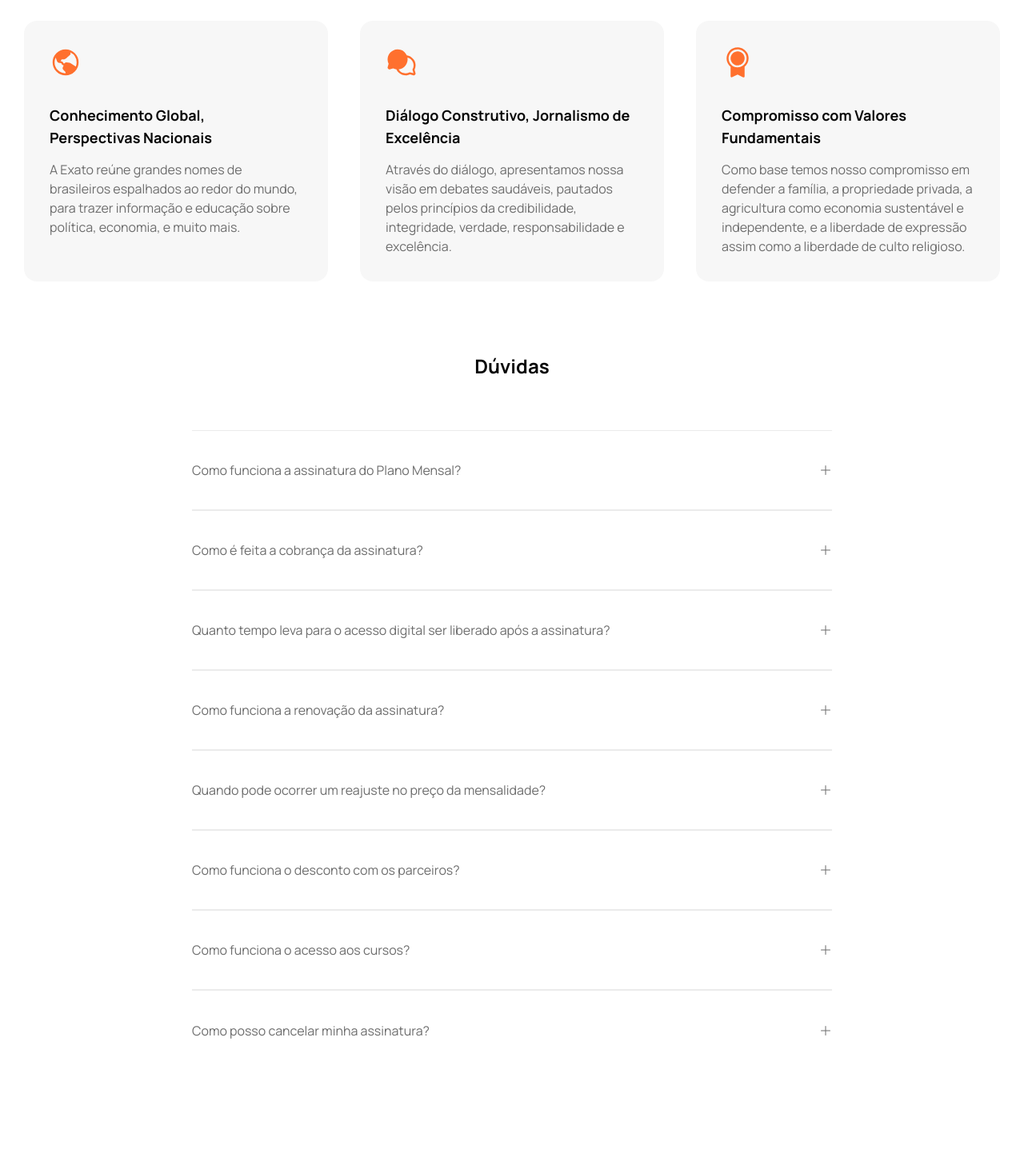
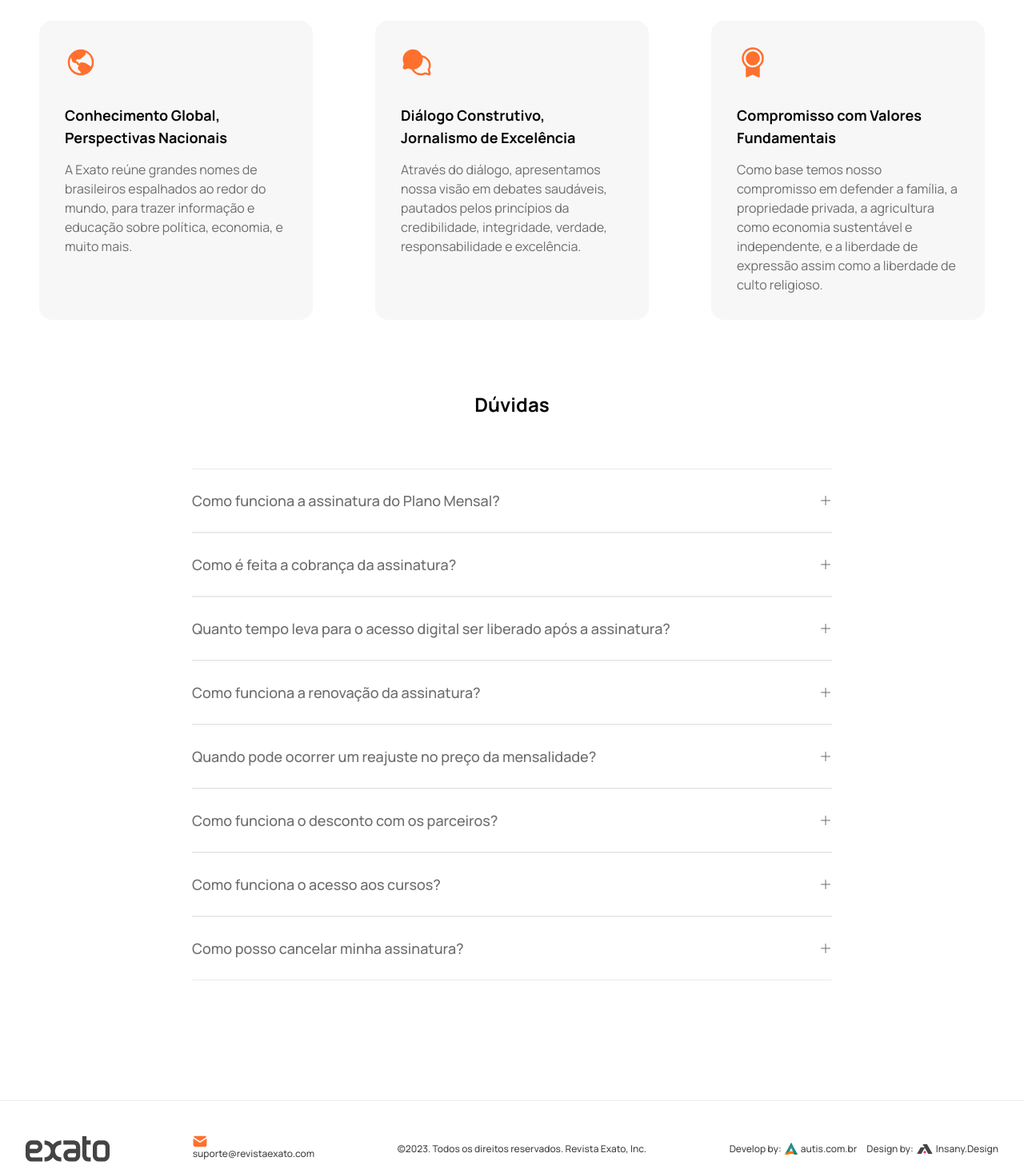
Before and after one commit to gabriel-roux/revista-exato, a Next.js app: page /planos in a window 1280 px wide. Shown: the part 1330-2797 px from the top of the page at 80% size. Built offline with nearby package versions, Linux system fonts and the light colour scheme.

Commit message:
finished subscriptions responsive page

```diff
--- a/src/app/n/[slug]/page.tsx
+++ b/src/app/n/[slug]/page.tsx
@@ -110,7 +110,7 @@ export default function SlugPage() {
         </div>
       </section>
 
-      <div className="w-full h-[312px] md:h-[612px] bg-gray-100 mt-7"></div>
+      <div className="w-full max-w-[98%] mx-auto h-[312px] md:h-[612px] bg-gray-100 mt-7"></div>
 
       <section className="overflow-hidden w-full md:max-w-[1215px] mx-auto mt-2 px-4 md:p-0">
         <div className="w-full flex justify-between items-center mt-4">
--- a/src/app/planos/page.tsx
+++ b/src/app/planos/page.tsx
@@ -5,24 +5,25 @@ import GlobeHemisphereWest from '@/components/icons/world'
 import ChatCircles from '@/components/icons/chat-circles'
 import Medal from '@/components/icons/medal'
 import Plus from '@/components/icons/plus'
+import DuvidaComponent from '@/components/duvidas'
 
 export default function Planos() {
   return (
     <main>
-      <section className="w-full h-[1008px] bg-gray-700 py-20 flex items-center justify-start flex-col gap-20">
+      <section className="w-full md:h-[1008px] bg-gray-700 py-20 flex items-center justify-start flex-col gap-20">
         <div className="flex flex-col gap-[14px] items-center">
-          <h1 className="text-2xl text-black font-bold text-center">
+          <h1 className="text-xl md:text-2xl text-black font-bold text-center">
             Una-se a nós para uma jornada de descoberta, informação e inclusão.
           </h1>
 
-          <p className="text-base text-gray-200 text-center max-w-[660px]">
+          <p className="text-sm md:text-base text-gray-200 text-center max-w-[660px]">
             Ao assinar a Revista EXATO, você terá acesso a conteúdo relevante e
             acessível, projetado para proporcionar uma experiência de leitura
             agradável e informativa.
           </p>
         </div>
 
-        <div className="grid grid-cols-4 gap-4 max-w-[1220px] mx-auto">
+        <div className="grid grid-cols-1 md:grid-cols-4 gap-12 md:gap-4 max-w-[1220px] mx-auto">
           <div className="w-[295px] h-[610px] bg-[#fff] rounded-lg flex flex-col gap-8 py-8">
             <div className="flex flex-col gap-1 px-8">
               <h2 className="text-lg text-black font-bold text-left">
@@ -93,13 +94,14 @@ export default function Planos() {
               </p>
             </div>
 
-            <div className="flex items-center gap-2 px-8">
+            <div className="flex items-center gap-2 px-8 relative">
+              <p className="absolute text-gray-100 line-through -top-[14px]">
+                De $23.31
+              </p>
               <p className="font-semibold text-gray-100 font-manrope text-base">
                 $
               </p>
-
               <h2 className="text-orange-200 text-[44px] font-bold">22.20</h2>
-
               <p className="text-gray-100 font-manrope text-xs font-medium">
                 /Por mês
               </p>
@@ -158,7 +160,10 @@ export default function Planos() {
                 </p>
               </div>
 
-              <div className="flex items-center gap-2 px-8">
+              <div className="flex items-center gap-2 px-8 relative">
+                <p className="absolute text-gray-100 line-through -top-[14px]">
+                  De $46.31
+                </p>
                 <p className="font-semibold text-gray-100 font-manrope text-base">
                   $
                 </p>
@@ -265,18 +270,18 @@ export default function Planos() {
 
       <section className="w-full mt-[90px] flex flex-col gap-16">
         <div className="flex flex-col gap-[14px] items-center">
-          <h2 className="text-2xl text-black font-bold text-center">
+          <h2 className="text-xl md:text-2xl text-black font-bold text-center">
             Por que assinar a Exato?
           </h2>
 
-          <p className="text-base text-gray-200 text-center max-w-[550px]">
+          <p className="text-sm md:text-base text-gray-200 text-center max-w-[550px]">
             Descubra um mundo de informações precisas e análises aprofundadas{' '}
             <b>Torne-se um assinante da Exato hoje mesmo!</b>
           </p>
         </div>
 
-        <div className="grid grid-cols-3 gap-10 max-w-[1220px] mx-auto">
-          <div className="p-8 bg-gray-700 flex flex-col gap-8 rounded-2xl">
+        <div className="grid grid-cols-1 md:grid-cols-3 gap-10 md:max-w-[1220px] mx-auto">
+          <div className="p-8 bg-gray-700 flex flex-col gap-8 rounded-2xl max-w-[90%] mx-auto">
             <GlobeHemisphereWest
               className="text-orange-200"
               size={40}
@@ -296,7 +301,7 @@ export default function Planos() {
               </p>
             </div>
           </div>
-          <div className="p-8 bg-gray-700 flex flex-col gap-8 rounded-2xl">
+          <div className="p-8 bg-gray-700 flex flex-col gap-8 rounded-2xl max-w-[90%] mx-auto">
             <ChatCircles className="fill-orange-200" />
 
             <div className="flex flex-col gap-[14px] items-start">
@@ -311,7 +316,7 @@ export default function Planos() {
               </p>
             </div>
           </div>
-          <div className="p-8 bg-gray-700 flex flex-col gap-8 rounded-2xl">
+          <div className="p-8 bg-gray-700 flex flex-col gap-8 rounded-2xl max-w-[90%] mx-auto">
             <Medal className="fill-orange-200" />
 
             <div className="flex flex-col gap-[14px] items-start">
@@ -333,64 +338,25 @@ export default function Planos() {
       <section className="w-full mt-[90px] mb-[150px] flex flex-col gap-16">
         <h2 className="text-2xl text-black font-bold text-center">Dúvidas</h2>
 
-        <div className="max-w-[800px] w-full mx-auto">
-          <div className="w-full h-[100px] flex justify-between items-center border-y border-gray-500 cursor-pointer">
-            <p className="text-base text-gray-200 text-left">
-              Como funciona a assinatura do Plano Mensal?
-            </p>
+        <div className="md:max-w-[800px] max-w-[90%] w-full mx-auto">
+          <DuvidaComponent title="Como funciona a assinatura do Plano Mensal?" />
 
-            <Plus className="text-gray-200" size={16} />
-          </div>
-          <div className="w-full h-[100px] flex justify-between items-center border-y border-gray-500 cursor-pointer">
-            <p className="text-base text-gray-200 text-left">
-              Como é feita a cobrança da assinatura?
-            </p>
+          <DuvidaComponent title="Como é feita a cobrança da assinatura?" />
 
-            <Plus className="text-gray-200" size={16} />
-          </div>
-          <div className="w-full h-[100px] flex justify-between items-center border-y border-gray-500 cursor-pointer">
-            <p className="text-base text-gray-200 text-left">
-              Quanto tempo leva para o acesso digital ser liberado após a
-              assinatura?
-            </p>
+          <DuvidaComponent
+            title="Quanto tempo leva para o acesso digital ser liberado após a
+              assinatura?"
+          />
 
-            <Plus className="text-gray-200" size={16} />
-          </div>
-          <div className="w-full h-[100px] flex justify-between items-center border-y border-gray-500 cursor-pointer">
-            <p className="text-base text-gray-200 text-left">
-              Como funciona a renovação da assinatura?
-            </p>
+          <DuvidaComponent title="Como funciona a renovação da assinatura?" />
 
-            <Plus className="text-gray-200" size={16} />
-          </div>
-          <div className="w-full h-[100px] flex justify-between items-center border-y border-gray-500 cursor-pointer">
-            <p className="text-base text-gray-200 text-left">
-              Quando pode ocorrer um reajuste no preço da mensalidade?
-            </p>
+          <DuvidaComponent title="Quando pode ocorrer um reajuste no preço da mensalidade?" />
 
-            <Plus className="text-gray-200" size={16} />
-          </div>
-          <div className="w-full h-[100px] flex justify-between items-center border-y border-gray-500 cursor-pointer">
-            <p className="text-base text-gray-200 text-left">
-              Como funciona o desconto com os parceiros?
-            </p>
+          <DuvidaComponent title="Como funciona o desconto com os parceiros?" />
 
-            <Plus className="text-gray-200" size={16} />
-          </div>
-          <div className="w-full h-[100px] flex justify-between items-center border-y border-gray-500 cursor-pointer">
-            <p className="text-base text-gray-200 text-left">
-              Como funciona o acesso aos cursos?
-            </p>
+          <DuvidaComponent title="Como funciona o acesso aos cursos?" />
 
-            <Plus className="text-gray-200" size={16} />
-          </div>
-          <div className="w-full h-[100px] flex justify-between items-center border-t border-gray-500 cursor-pointer">
-            <p className="text-base text-gray-200 text-left">
-              Como posso cancelar minha assinatura?
-            </p>
-
-            <Plus className="text-gray-200" size={16} />
-          </div>
+          <DuvidaComponent title="Como posso cancelar minha assinatura?" />
         </div>
       </section>
     </main>
--- /dev/null
+++ b/src/components/duvidas/index.tsx
@@ -0,0 +1,45 @@
+'use client'
+
+import Plus from '@/components/icons/plus'
+import { useState } from 'react'
+
+interface DuvidaComponentProps {
+  title: string
+}
+
+export default function DuvidaComponent({ title }: DuvidaComponentProps) {
+  const [opened, setOpened] = useState(false)
+
+  return (
+    <div
+      className={`w-full ${
+        opened ? 'h-auto md:h-auto py-7' : 'h-[80px] md:h-[100px] '
+      } flex flex-col gap-6 justify-center border-y border-gray-500 cursor-pointer`}
+      onClick={() => setOpened(!opened)}
+    >
+      <div className="w-full flex justify-between items-center">
+        <p
+          className={`${
+            opened ? 'text-orange-200 font-semibold' : 'text-gray-200'
+          } text-lg font-medium text-left`}
+        >
+          {title}
+        </p>
+
+        <Plus className="text-gray-200 flex-shrink-0" size={16} />
+      </div>
+
+      {opened && (
+        <div className="w-full flex flex-col gap-2">
+          <p className="text-base text-gray-200 text-left">
+            Lorem ipsum dolor sit amet, consectetur adipiscing elit. Suspendisse
+            pulvinar leo eget orci aliquam, ac euismod sem gravida. Sed suscipit
+            nunc id nulla tempus tincidunt. Suspendisse ultrices semper purus id
+            mattis. Maecenas dapibus justo porttitor bibendum eleifend. Quisque
+            ultricies iaculis mi in consequat.
+          </p>
+        </div>
+      )}
+    </div>
+  )
+}
--- a/src/screens/planos/footer.tsx
+++ b/src/screens/planos/footer.tsx
@@ -7,18 +7,18 @@ import Insany from '@/assets/insany-black.svg'
 
 export function PlanosFooter() {
   return (
-    <footer className="w-full h-[120px] border-t border-gray-500 flex items-center">
+    <footer className="w-full h-[120px] border-t border-gray-500 flex items-center p-4 md:p-0">
       <div className="w-full max-w-[1216px] mx-auto flex justify-between items-center">
         <ExatoLogo className="w-[105px] h-[36px] fill-gray-100" />
 
         <div>
-          <p className="text-xs text-gray-100 font-medium transition-all duration-200 hover:text-orange-200 flex items-center gap-2">
+          <p className="text-xs text-gray-100 font-medium transition-all duration-200 hover:text-orange-200 flex items-center gap-2 hidden md:inline-block">
             <Envelope className="fill-orange-200" />
             suporte@revistaexato.com
           </p>
         </div>
 
-        <p className="text-gray-100 md:text-gray-100 text-xs font-medium">
+        <p className="text-gray-100 md:text-gray-100 text-xs font-medium hidden md:inline-block">
           ©2023. Todos os direitos reservados. Revista Exato, Inc.
         </p>
 
```
Also changed, not shown: src/screens/planos/header.tsx (+5 -5 lines).
